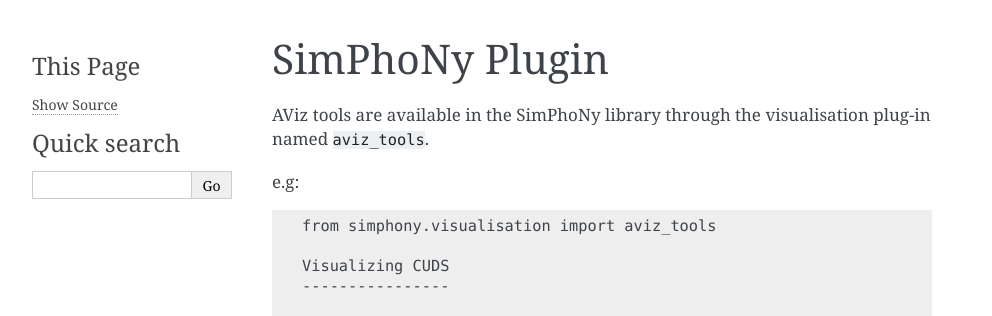
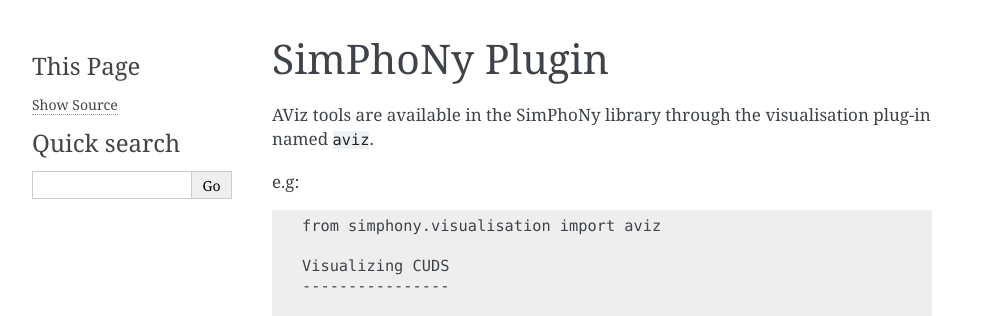
Before and after one commit to simphony/simphony-aviz, a Sphinx documentation site: the page built from docs/source/simphony.rst, in a window 1280 px wide. Shown: the top 316 px of the page, without its empty margins (148-1140 px from the left). Built offline with Sphinx 7.4.7, drawn with Linux system fonts in a browser that asks for light colours; some of the changed text lies outside the part shown.

Commit message:
Fix documentation errors

```diff
--- a/docs/source/simphony.rst
+++ b/docs/source/simphony.rst
@@ -2,11 +2,11 @@
 ===============
 
 AViz tools are available in the SimPhoNy library through the
-visualisation plug-in named ``aviz_tools``.
+visualisation plug-in named ``aviz``.
 
 e.g::
 
-  from simphony.visualisation import aviz_tools
+  from simphony.visualisation import aviz
 
   Visualizing CUDS
   ----------------
```
Also changed, not shown: README.rst (+4 -4 lines).
